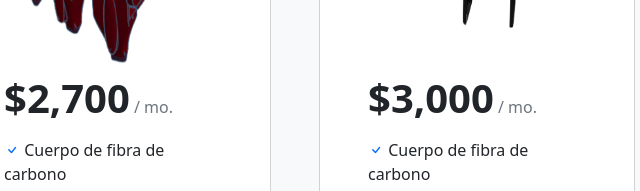
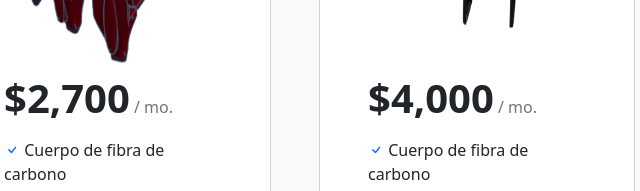
Before and after one commit to SolarSearch-coder/SolarSearch, a plain HTML site: page pricing.html in a window 1280 px wide. Shown: the part 483-674 px from the top of the page, 163-803 px from the left. Drawn offline with nearby package versions, Linux system fonts and the light colour scheme.

Commit message:
Update pricing.html

```diff
--- a/pricing.html
+++ b/pricing.html
@@ -90,7 +90,7 @@
                                 <div class="card-body p-5">
                                     <div class="mb-3">
                                         <img src="img/dron2.png" class="precios2">
-                                        <span class="display-4 fw-bold  money">$3,000</span>
+                                        <span class="display-4 fw-bold  money">$4,000</span>
                                         <span class="text-muted">/ mo.</span>
                                     </div>
                                     <ul class="list-unstyled mb-4">
```
